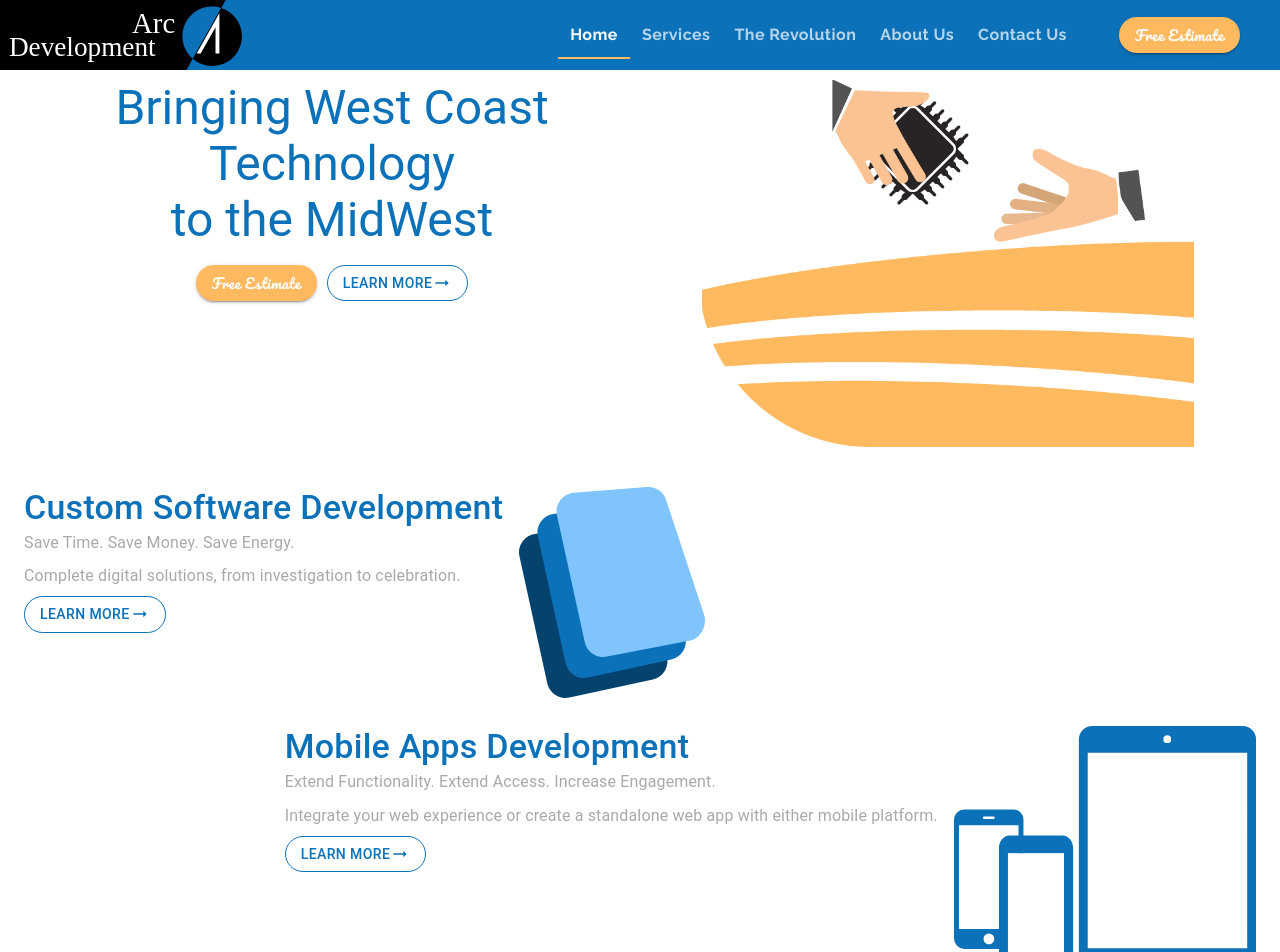
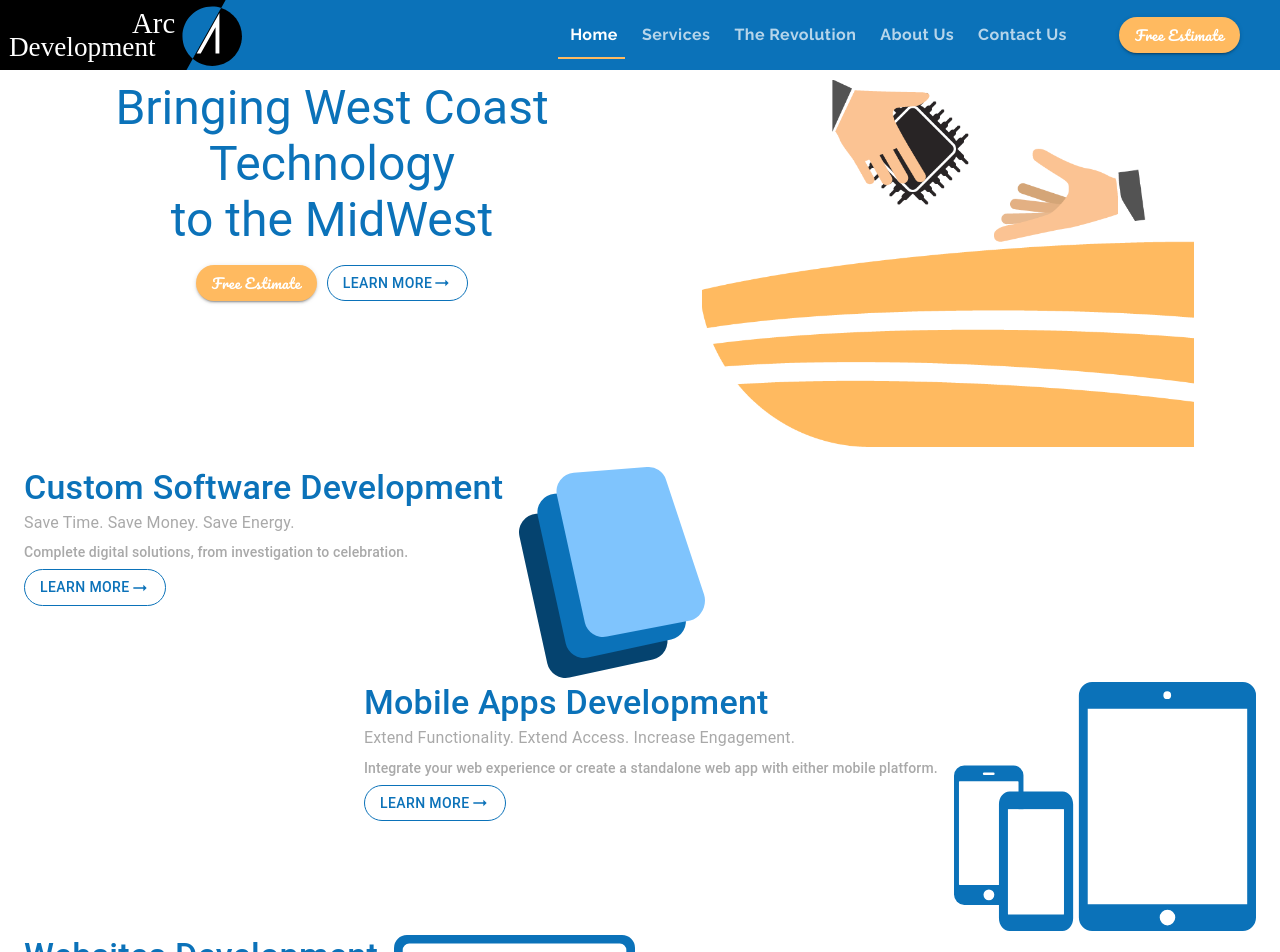
Before and after one commit to oybek703/mui-react, a React (Create React App) app: page / in a window 1280 px wide. Shown: the top 952 px of the page. Built offline with nearby package versions, Linux system fonts and the light colour scheme.

Commit message:
services block completed

```diff
--- a/src/components/UI/LandingPage.js
+++ b/src/components/UI/LandingPage.js
@@ -21,6 +21,9 @@ const useStyles = makeStyles(theme => ( {
         [theme.breakpoints.between('xs', 'md')]: {
             marginBottom: 10
         }
+    },
+    margin: {
+        marginBottom: 20
     }
 }))
 
@@ -36,8 +39,8 @@ const LandingPage = () => {
     const classes = useStyles()
     return (
         <Container>
-            <Grid container direction='column' justify='center' spacing={5}>
-                <Grid item container justify='center'>
+            <Grid container direction='column' justify='center'>
+                <Grid item container justify='center' className={classes.margin}>
                     <Grid item container direction='column' sm alignItems='center'>
                         <Grid item>
                             <Typography gutterBottom align='center' variant='h3' color='primary'>Bringing West Coast Technology <br/> to the MidWest</Typography>
@@ -51,7 +54,7 @@ const LandingPage = () => {
                         <Lottie options={defaultOptions} width='80%' height='100%'/>
                     </Grid>
                 </Grid>
-                <Grid item container direction='column' alignItems='center' spacing={3}>
+                <Grid item container direction='column' alignItems='center' className={classes.margin}>
                     <Grid item container spacing={2} justify='flex-start'>
                         <Service img={customSoftware}  title='Custom Software Development'
                             text='Save Time. Save Money. Save Energy.'
--- a/src/components/UI/Service.js
+++ b/src/components/UI/Service.js
@@ -23,7 +23,7 @@ const Service = ({title, text, img, subtext}) => {
             <Grid item>
                 <Typography variant='h4' className={classes.title}>{title}</Typography>
                 <Typography gutterBottom variant='subtitle1' className={classes.text}>{text}</Typography>
-                <Typography gutterBottom variant='subtitle1' className={classes.text}>{subtext}</Typography>
+                <Typography gutterBottom variant='subtitle2' className={classes.text}>{subtext}</Typography>
                 <Button variant='outlined' className={classes.learnButton}>Learn More<ArrowRightAltIcon fontSize='small'/></Button>
             </Grid>
             <Grid item>
```
